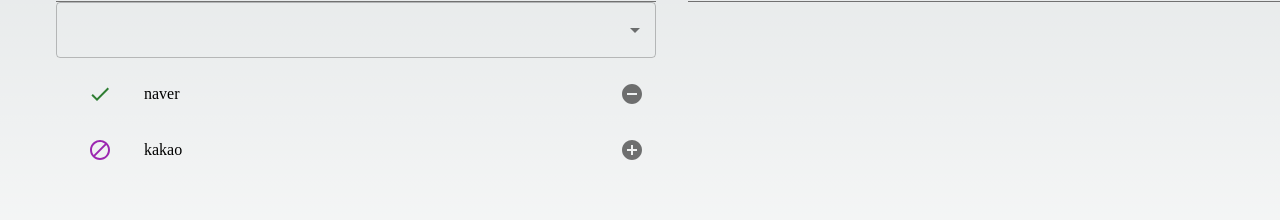
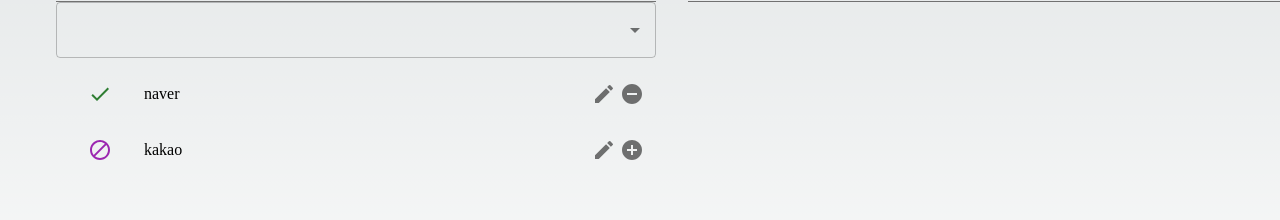
Before and after one commit to marvin16346/conversion-container, a Next.js app: page /domain/1/version/1 in a window 1280 px wide. Shown: the part 363-583 px from the top of the page. Built offline with nearby package versions, Linux system fonts and the light colour scheme.

Commit message:
update: 편집 버튼 추가

```diff
--- a/src/component/domain/unit/Media.tsx
+++ b/src/component/domain/unit/Media.tsx
@@ -11,6 +11,7 @@
 import defaultAxios from '@/axios/axios';
 import { useSWRConfig } from 'swr';
 import { useRouter } from 'next/router';
+import EditIcon from '@mui/icons-material/Edit';
 
 type Props = {
     domain: string
@@ -73,6 +74,18 @@
                     <ListItem
                         key={elem.name}
                         secondaryAction={
+                            <>
+                                <IconButton
+                                    edge="end"
+                                    aria-label="add"
+                                    onClick={(evt) => {
+                                        evt.stopPropagation();
+                                        setSelectedMedia(elem);
+                                        setOpen(true);
+                                    }}
+                                >
+                                    <EditIcon/>
+                                </IconButton>
                                 <IconButton
                                     edge="end"
                                     aria-label="add"
@@ -88,15 +101,15 @@
                                         <AddCircleIcon/>
                                     }
                                 </IconButton>
+                            </>
                         }
+                    >
+                        <ListItemButton
+                            key={elem.name}
                             onClick={() => {
-                            setSelectedMedia(elem);
-                            setOpen(true);
+                                setMedia(elem);
                             }}
                         >
-                        <ListItemButton key={elem.name} onClick={() => {
-                            setMedia(elem);
-                        }}>
                             <ListItemIcon>
                                 {
                                     elem.using
```
Lines whose indentation alone changed are shown as unchanged.
